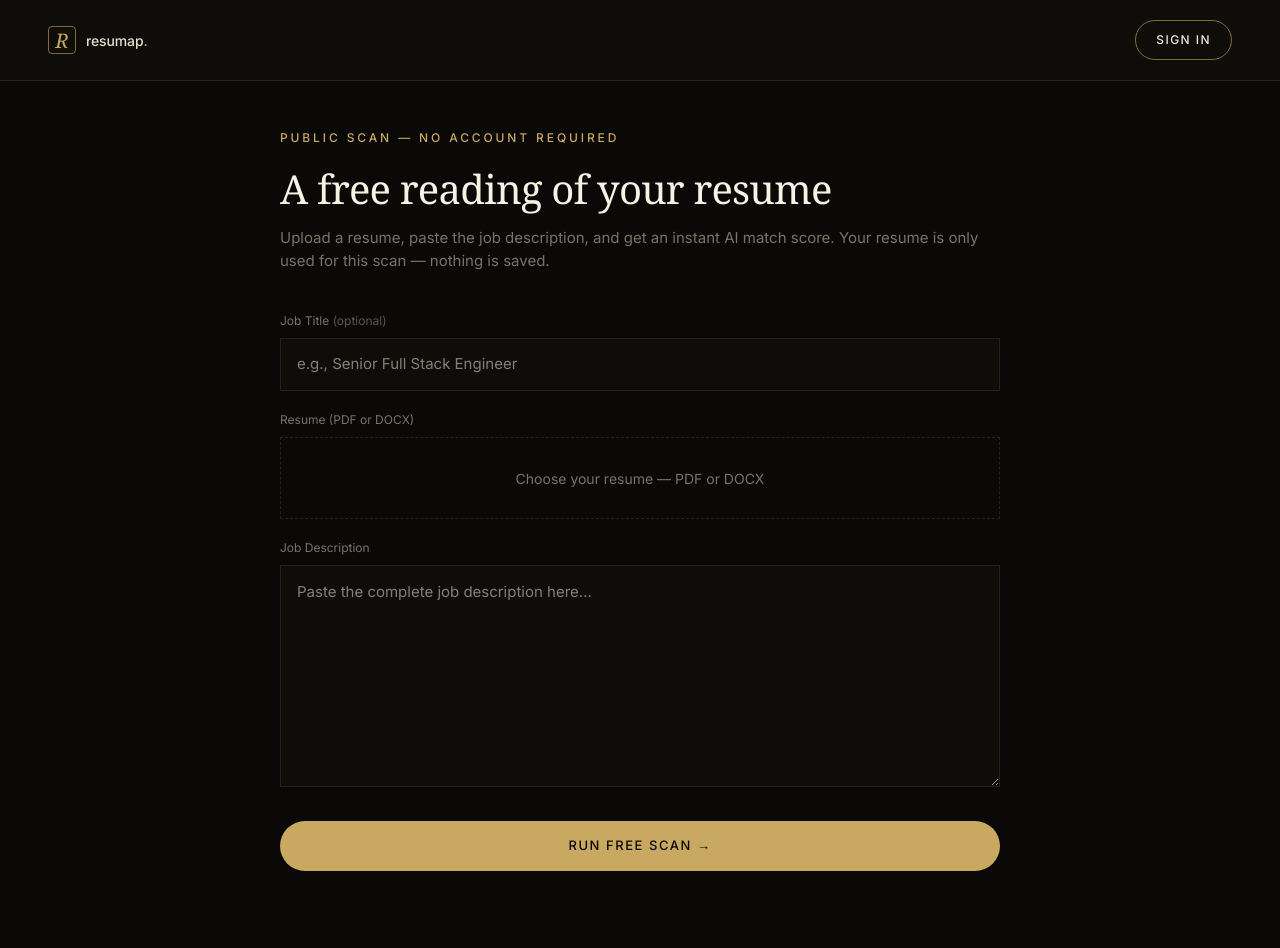
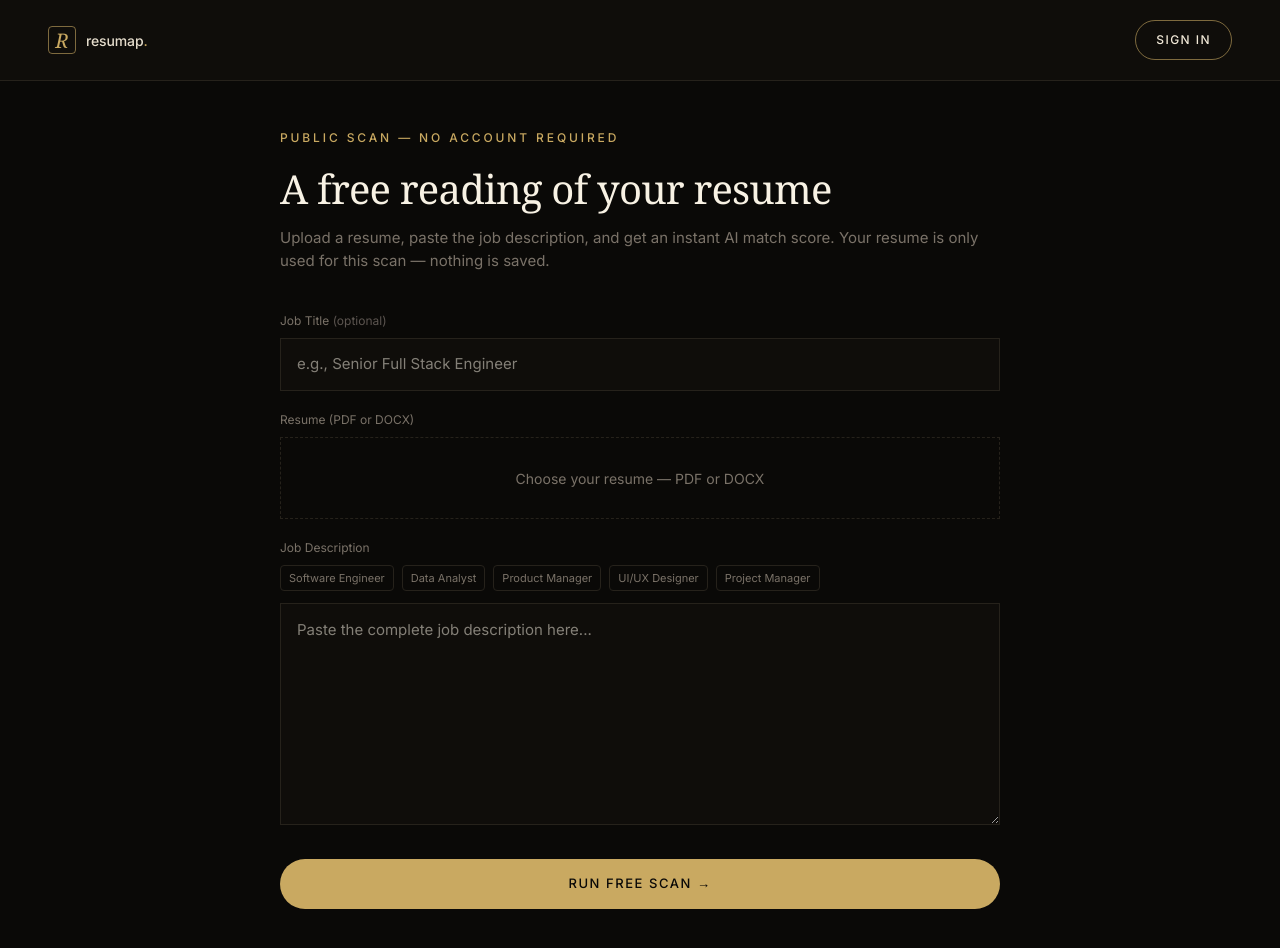
Before and after one commit to Keshav-code222/resume-screener, a React (Vite) app in the folder frontend/: page /scan in a window 1280 px wide. Shown: the top 948 px of the page. Before the commit the page ends 919 px from the top, so only its background shows below. Built offline with nearby package versions, Linux system fonts and the light colour scheme; no server answers.

Commit message:
Recommendation added

```diff
--- /dev/null
+++ b/frontend/src/lib/samples.js
@@ -0,0 +1,22 @@
+export const SAMPLE_JDS = {
+  'software-engineer': {
+    title: 'Software Engineer',
+    description: 'We are looking for a Software Engineer with 3+ years of experience in JavaScript, TypeScript, and React. You should be proficient in building scalable web applications, working with REST APIs, and implementing responsive UI components. Experience with Node.js, PostgreSQL, and AWS is a plus. Strong problem-solving skills and experience with Git and CI/CD pipelines are required.',
+  },
+  'data-analyst': {
+    title: 'Data Analyst',
+    description: 'Seeking a Data Analyst to interpret complex data sets and provide actionable insights. Requirements include proficiency in SQL, Python (Pandas, NumPy), and data visualization tools like Tableau or PowerBI. You should have experience in statistical modeling, data cleaning, and communicating findings to stakeholders. A degree in Statistics, Mathematics, or Computer Science is preferred.',
+  },
+  'product-manager': {
+    title: 'Product Manager',
+    description: 'We are hiring a Product Manager to lead the development of our core product. You will be responsible for defining the product roadmap, conducting market research, and collaborating with engineering and design teams. Experience with Agile/Scrum, Jira, and A/B testing is essential. Ability to translate customer needs into technical requirements is key.',
+  },
+  'ui-ux-designer': {
+    title: 'UI/UX Designer',
+    description: 'Looking for a UI/UX Designer to create intuitive and visually appealing user experiences. Proficiency in Figma, Adobe XD, and Sketch is required. You should have a strong portfolio demonstrating user research, wireframing, prototyping, and high-fidelity UI design. Knowledge of HTML/CSS and responsive design principles is a plus.',
+  },
+  'project-manager': {
+    title: 'Project Manager',
+    description: 'Seeking a Project Manager to oversee cross-functional teams and ensure timely project delivery. Requirements include PMP or Prince2 certification, experience with Gantt charts, and strong stakeholder management skills. You must be adept at risk mitigation, resource allocation, and budget tracking.',
+  },
+};
--- a/frontend/src/pages/Analyze.jsx
+++ b/frontend/src/pages/Analyze.jsx
@@ -4,6 +4,7 @@ import { useParams, useNavigate } from 'react-router-dom';
 import { motion, AnimatePresence } from 'framer-motion';
 import { api } from '../lib/api';
 import { colors, fonts, spacing, theme as t } from '../lib/theme';
+import { SAMPLE_JDS } from '../lib/samples';
 import Logo from '../components/ui/Logo';
 import FilledButton from '../components/ui/FilledButton';
 import GhostButton from '../components/ui/GhostButton';
@@ -99,6 +100,39 @@ function AnalysisForm({ jobTitle, setJobTitle, jobDescription, setJobDescription
           >
             Job Description
           </label>
+          <div style={{ display: 'flex', gap: 8, marginBottom: 12, flexWrap: 'wrap' }}>
+            {Object.entries(SAMPLE_JDS).map(([key, sample]) => (
+              <button
+                key={key}
+                type="button"
+                onClick={() => {
+                  setJobTitle(sample.title);
+                  setJobDescription(sample.description);
+                }}
+                style={{
+                  background: 'transparent',
+                  border: `1px solid ${colors.border}`,
+                  color: colors.textMuted,
+                  fontSize: 11,
+                  fontFamily: fonts.sans,
+                  padding: '4px 8px',
+                  borderRadius: 4,
+                  cursor: 'pointer',
+                  transition: 'all 0.2s',
+                }}
+                onMouseEnter={(e) => {
+                  e.currentTarget.style.borderColor = colors.goldMuted;
+                  e.currentTarget.style.color = colors.cream;
+                }}
+                onMouseLeave={(e) => {
+                  e.currentTarget.style.borderColor = colors.border;
+                  e.currentTarget.style.color = colors.textMuted;
+                }}
+              >
+                {sample.title}
+              </button>
+            ))}
+          </div>
           <textarea
             placeholder="Paste the complete job description here..."
             value={jobDescription}
--- a/frontend/src/pages/PublicScan.jsx
+++ b/frontend/src/pages/PublicScan.jsx
@@ -11,6 +11,7 @@ import { useNavigate } from 'react-router-dom';
 import { motion, AnimatePresence } from 'framer-motion';
 import { api } from '../lib/api';
 import { colors, fonts, theme as t } from '../lib/theme';
+import { SAMPLE_JDS } from '../lib/samples';
 import Logo from '../components/ui/Logo';
 import FilledButton from '../components/ui/FilledButton';
 import GhostButton from '../components/ui/GhostButton';
@@ -213,6 +214,39 @@ function ScanForm({
           >
             Job Description
           </label>
+          <div style={{ display: 'flex', gap: 8, marginBottom: 12, flexWrap: 'wrap' }}>
+            {Object.entries(SAMPLE_JDS).map(([key, sample]) => (
+              <button
+                key={key}
+                type="button"
+                onClick={() => {
+                  setJobTitle(sample.title);
+                  setJobDescription(sample.description);
+                }}
+                style={{
+                  background: 'transparent',
+                  border: `1px solid ${colors.border}`,
+                  color: colors.textMuted,
+                  fontSize: 11,
+                  fontFamily: fonts.sans,
+                  padding: '4px 8px',
+                  borderRadius: 4,
+                  cursor: 'pointer',
+                  transition: 'all 0.2s',
+                }}
+                onMouseEnter={(e) => {
+                  e.currentTarget.style.borderColor = colors.goldMuted;
+                  e.currentTarget.style.color = colors.cream;
+                }}
+                onMouseLeave={(e) => {
+                  e.currentTarget.style.borderColor = colors.border;
+                  e.currentTarget.style.color = colors.textMuted;
+                }}
+              >
+                {sample.title}
+              </button>
+            ))}
+          </div>
           <textarea
             placeholder="Paste the complete job description here..."
             value={jobDescription}
```
Also changed, not shown: 1 other file (tests, documents, lock files or other folders).
